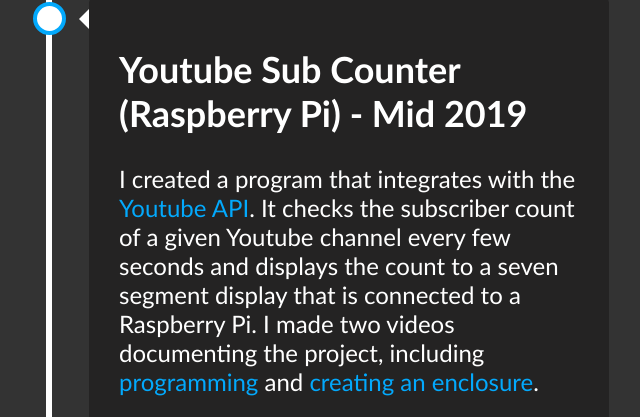
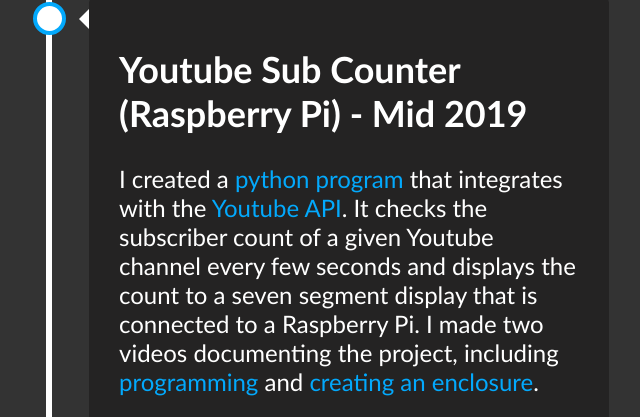
Before and after one commit to aaronpostus/portfolio, a plain HTML site: page timeline.html in a window 1280 px wide. Shown: the part 7966-8383 px from the top of the page, without its empty margins (591-1231 px from the left). Drawn offline with Linux system fonts and the light colour scheme; grey boxes are pictures that could not be loaded.

Commit message:
Update timeline.html

```diff
--- a/timeline.html
+++ b/timeline.html
@@ -298,7 +298,7 @@ body {
   <div class="container right">
     <div class="content">
 	    <h2>Youtube Sub Counter (Raspberry Pi) - Mid 2019</h2>
-		<p>I created a program that integrates with the <a href="https://developers.google.com/youtube/v3"> Youtube API</a>. It checks the subscriber count of a given Youtube channel every few seconds and displays the count to a seven segment display that is connected to a Raspberry Pi. I made two videos documenting the project, including <a href="https://www.youtube.com/watch?v=8QcV4LdIy5M&t=">programming</a> and <a href="https://www.youtube.com/watch?v=9flYeesrl4A">creating an enclosure</a>.</p>
+		<p>I created a <a href="https://github.com/aaronpostus/rpiytsubcounter">python program</a> that integrates with the <a href="https://developers.google.com/youtube/v3"> Youtube API</a>. It checks the subscriber count of a given Youtube channel every few seconds and displays the count to a seven segment display that is connected to a Raspberry Pi. I made two videos documenting the project, including <a href="https://www.youtube.com/watch?v=8QcV4LdIy5M&t=">programming</a> and <a href="https://www.youtube.com/watch?v=9flYeesrl4A">creating an enclosure</a>.</p>
 		<div class="img"> <img src="subscribercounter.gif" alt="Subscriber Counter"> </div>
     </div>
   </div>
```
